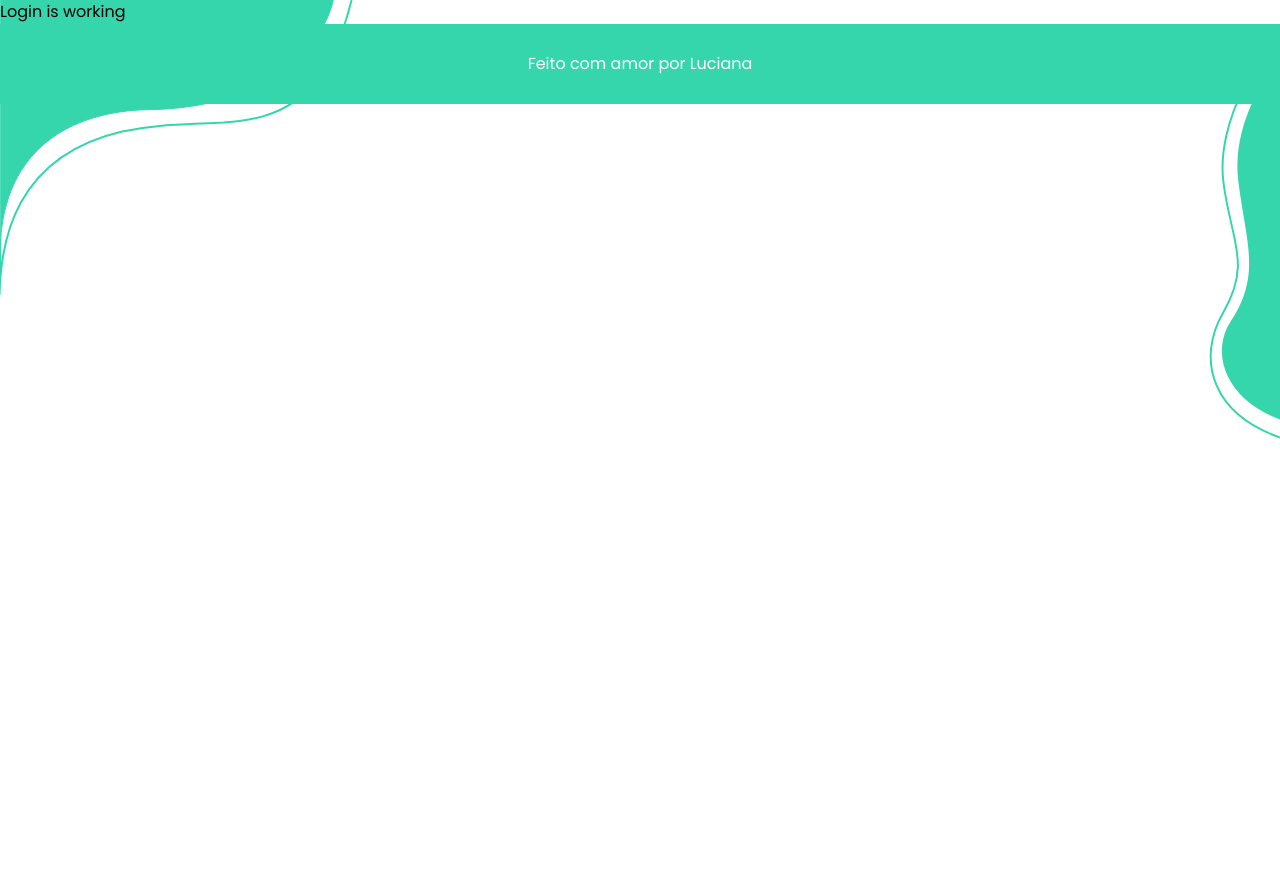
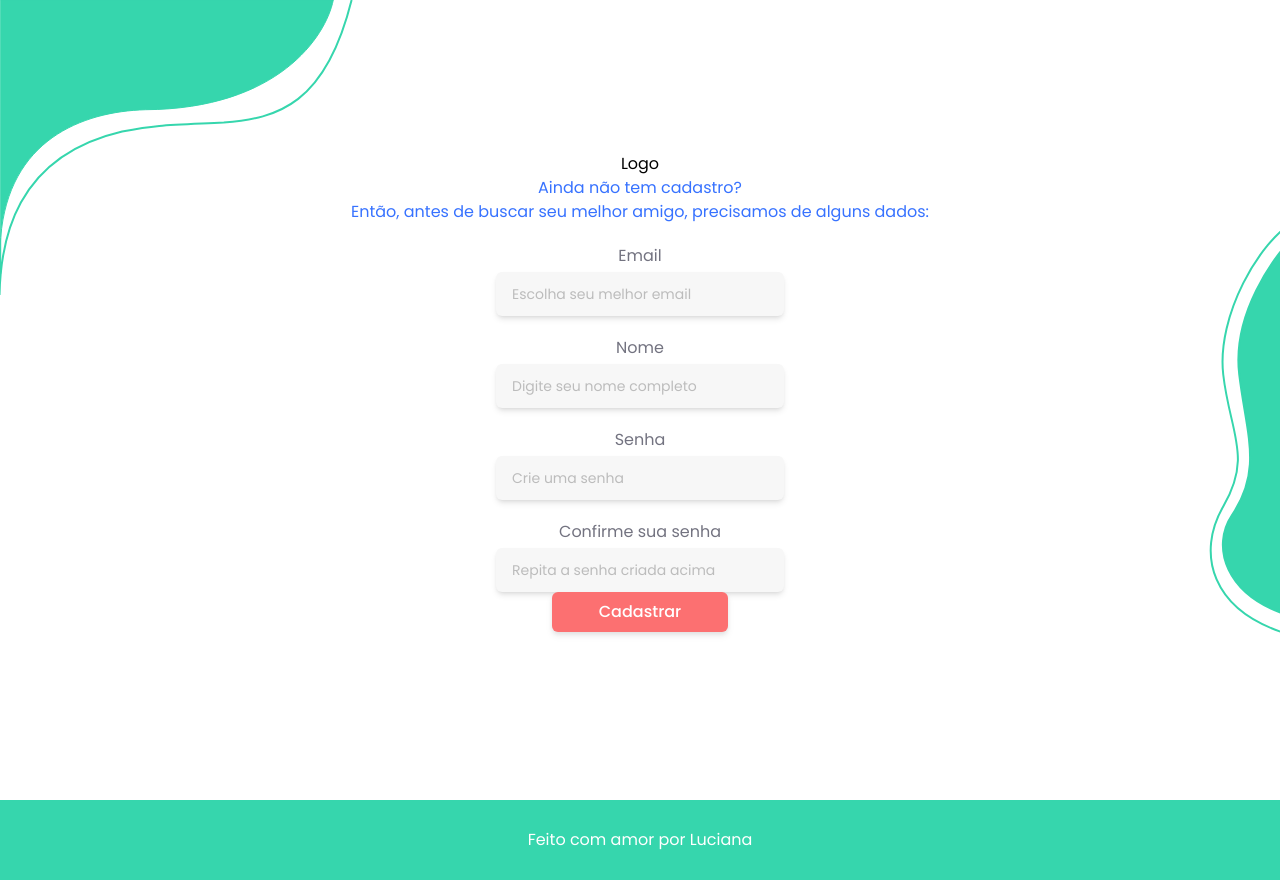
Before and after one commit to lucianaTSoares/Adopet, a React (Vite) app: page /login in a window 1280 px wide. Before the commit the page ends 800 px from the top, so only its background shows below. Built offline with nearby package versions, Linux system fonts and the light colour scheme.

Commit message:
feat: new Input and Login components

```diff
--- /dev/null
+++ b/src/components/Input/index.tsx
@@ -0,0 +1,38 @@
+import { Text } from "../Text";
+
+interface InputProps {
+  type?: "text" | "password" | "email" | "tel" | "number";
+  placeholder?: string;
+  label?: string;
+  multiple?: boolean;
+  required?: boolean;
+  id?: string;
+  handleChange?: (event: React.ChangeEvent<HTMLInputElement>) => void;
+}
+
+export default function Input({
+  type = "text",
+  placeholder,
+  label,
+  multiple = false,
+  required = true,
+  id,
+  handleChange,
+}: InputProps) {
+  return (
+    <div className="mt-5">
+      <label htmlFor={id}>
+        <Text color="gray">{label}</Text>
+      </label>
+      <input
+        className="py-3 px-4 w-72 mt-1 rounded-md shadow-md mix-blend-normal placeholder-[#BCBCBC] outline-none text-sm bg-[#F7F7F7] text-[#737380]"
+        type={type}
+        placeholder={placeholder}
+        id={id}
+        required={required}
+        multiple={multiple}
+        onChange={handleChange}
+      />
+    </div>
+  );
+}
--- a/src/pages/Login/index.tsx
+++ b/src/pages/Login/index.tsx
@@ -1,3 +1,29 @@
+import Button from "../../components/Button";
+import Input from "../../components/Input";
+import { Text } from "../../components/Text";
+
 export default function Login() {
-  return <>Login is working</>;
+  return (
+    <div className="flex flex-col justify-center items-center h-screen w-screen">
+      Logo
+      <Text color="blue" className="max-w-[86%]">
+        Ainda não tem cadastro? <br />
+        Então, antes de buscar seu melhor amigo, precisamos de alguns dados:
+      </Text>
+      <Input
+        label="Email"
+        id="email"
+        placeholder="Escolha seu melhor email"
+        type="email"
+      />
+      <Input label="Nome" id="nome" placeholder="Digite seu nome completo" />
+      <Input label="Senha" id="password" placeholder="Crie uma senha" />
+      <Input
+        label="Confirme sua senha"
+        id="passwordConfirmation"
+        placeholder="Repita a senha criada acima"
+      />
+      <Button margin={32}>Cadastrar</Button>
+    </div>
+  );
 }
```
